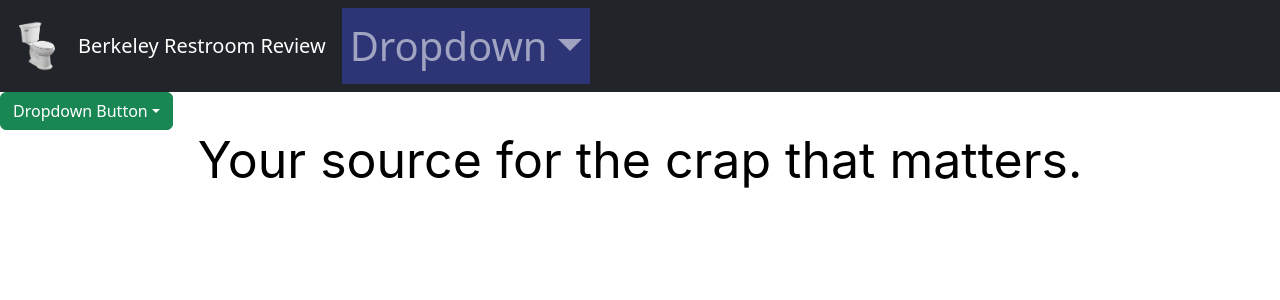
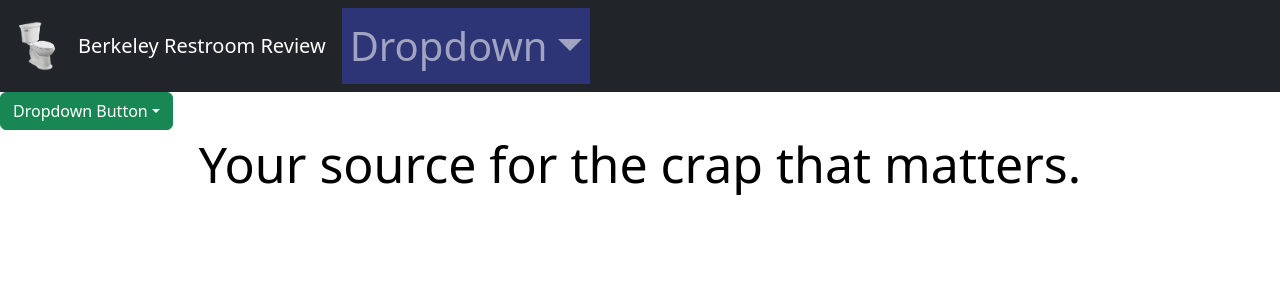
Before and after one commit to agent773/RestroomReview, a React (Vite) app in the folder vite-project/: page / in a window 1280 px wide. Shown: the top 300 px of the page. Built offline with nearby package versions, Linux system fonts and the light colour scheme.

Commit message:
removed qoute font

```diff
--- a/vite-project/src/qoute.css
+++ b/vite-project/src/qoute.css
@@ -1,6 +1,6 @@
 .qoute{
     color: #000;
-    font-family: Inter !important;
+    /* font-family: Inter !important; */
     font-style: normal !important;
     font-weight: 400 !important;
     line-height: normal !important;
```
